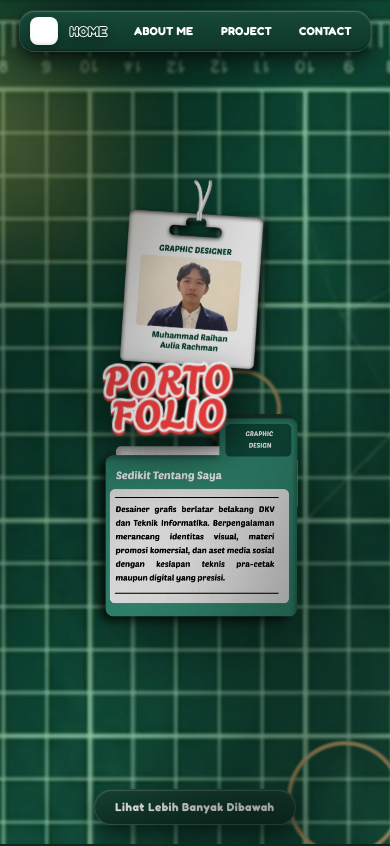
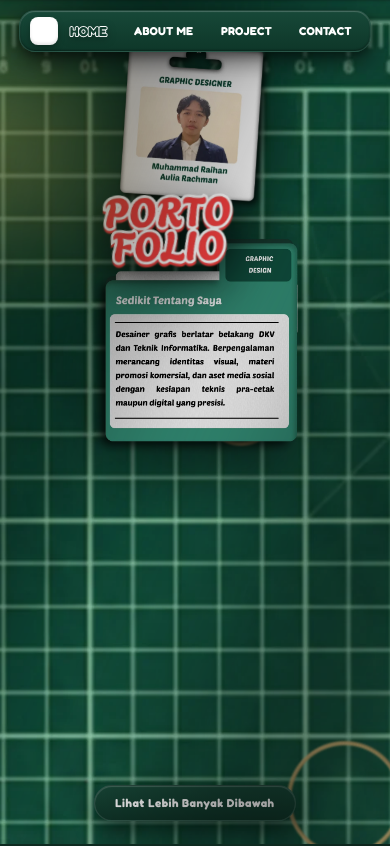
Before and after one commit to mraihanaulia22-ux/web-porotoflio-design-1, a React (Vite) app: page / in a window 390 px wide. Shown: the top 846 px of the page. Built offline with nearby package versions, Linux system fonts and the light colour scheme.

Commit message:
fix(responsive): tuck lanyard cord underneath navbar and balance vertical hero spacing on mobile and tablet

```diff
--- a/src/App.css
+++ b/src/App.css
@@ -469,7 +469,7 @@
     height: 100dvh;
     min-height: 100vh;
     max-height: 100vh;
-    padding: clamp(48px, 6.8vh, 68px) 14px clamp(10px, 1.8vh, 20px);
+    padding: 0 14px clamp(12px, 2vh, 22px);
     overflow: hidden;
     display: flex;
     flex-direction: column;
@@ -526,13 +526,14 @@
     -webkit-text-stroke: 1.8px #ffffff;
   }
 
-  /* Stage Container: Menghubungkan ID Card tepat ke bawah Navbar */
+  /* Stage Container: ID Card dinaikkan agar tali lanyard terselip di balik Navbar */
   .stage-container {
-    margin-top: -26px;
+    margin-top: 0;
+    padding-top: 26px; /* Memberikan ruang agar tali naik menyusup di bawah navbar */
     width: 100%;
     flex: 1;
     display: flex;
-    align-items: center;
+    align-items: flex-start; /* Poros mulai dari atas dekat navbar */
     justify-content: center;
     min-height: 0;
     z-index: 10;
@@ -543,8 +544,8 @@
     display: flex;
     flex-direction: column;
     align-items: center;
-    justify-content: center;
-    gap: clamp(14px, 2.8vh, 28px);
+    justify-content: flex-start;
+    gap: clamp(12px, 2.2vh, 24px);
     width: 100%;
     max-width: 580px;
     height: 100%;
@@ -553,7 +554,7 @@
 
   /* Card 1: ID Card di Atas - Tali Lanyard Masuk Tertutup di Bawah Navbar */
   .card-wrapper {
-    margin-top: -10px;
+    margin-top: -14px; /* Menembus ke atas persis di balik navbar */
     flex-shrink: 0;
     display: flex;
     flex-direction: column;
@@ -585,7 +586,7 @@
 
   /* Card 2: Berkas Dossier di Bawah - Proporsional Lebar & Nyaman Dibaca */
   .berkas-wrapper {
-    margin-top: 6px;
+    margin-top: 4px;
     flex-shrink: 0;
     display: flex;
     justify-content: center;
@@ -622,8 +623,8 @@
 
   /* Footer Action Button */
   .hero-footer {
-    margin-top: 0;
-    padding-bottom: 4px;
+    margin-top: auto;
+    padding-bottom: 6px;
     display: flex;
     justify-content: center;
     width: 100%;
```
